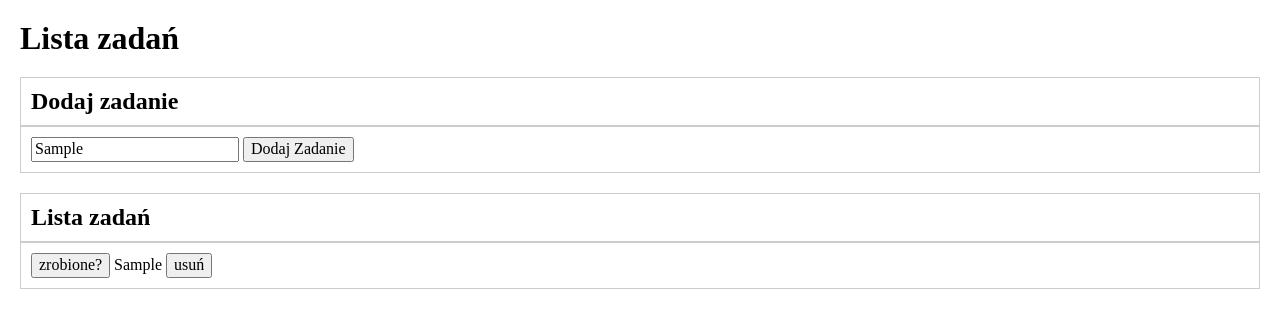
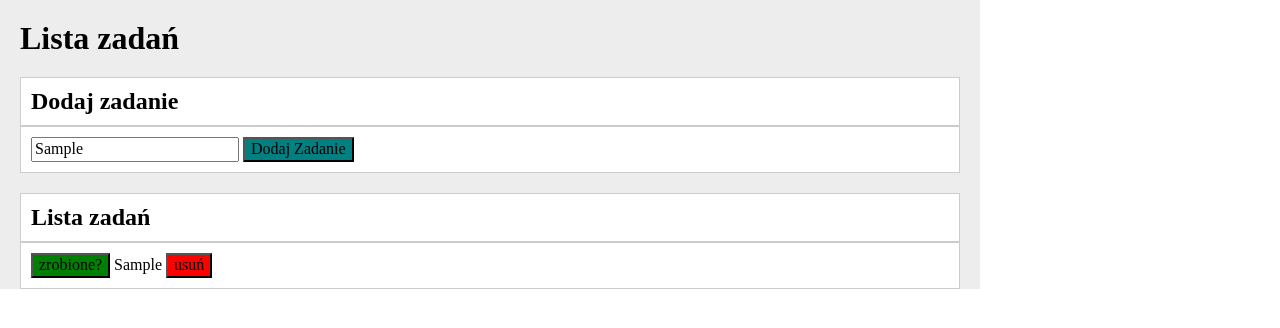
Before and after one commit to Wezarion/quest_center, a plain HTML site: page index.html in a window 1280 px wide. Both pictures are taken after typing "Sample" into the empty fields and a click on the button "Dodaj Zadanie". Drawn offline with nearby package versions, Linux system fonts and the light colour scheme.

Commit message:
reworking buttons

```diff
--- a/css/button.css
+++ b/css/button.css
@@ -1,15 +1,16 @@
-.form__button {
+.button {
     border: 1px solid ;
 }
 
-.form__button--addTask {
+.button--addTask {
     background-color: teal;
+
 }
 
-.form__button--done {
+.button--done {
     background-color: green;
 }
 
-.form__button--remove {
+.button--remove {
     background-color: red;
 }
--- a/css/form.css
+++ b/css/form.css
@@ -1,14 +1,14 @@
 .form {
     display: grid;
     max-width: 980px;
-    grid-gap: colapse;
+    background-color: #ededed;
     grid-template-columns: repeat(5, 1fr);
     grid-template-areas:
     "hd hd hd hd hd"
     "mq mq mq mq mq"
     "ma ma ma ma ma"
     "se se se se se"
-    "se se se se se"
+    "sl sl sl sl sl"
 }
 
 .form__title {
@@ -24,6 +24,7 @@
     border: 1px solid #ccc;
     margin: 0px 20px;
     padding: 10px;
+    background-color: white;
 }
 
 .form__main--question {
@@ -31,19 +32,22 @@
     border: 1px solid #ccc;
     margin: 0px 20px;
     padding: 10px;
+    background-color: white;
 }
 
 .form__tasks {
     grid-area: se;
     border: 1px solid #ccc;
+    margin: 20px 20px 0px;
+    padding: 10px;
+    background-color: white;
+}
+
+.form__tasks--list {
+    grid-area: sl;
+    border: 1px solid #ccc;
     margin: 0px 20px;
     padding: 10px;
     list-style: none;
+    background-color: white;
 }
-
-.form__tasks--list {
-    grid-area: se;
-    border: 1px solid #ccc;
-    margin: 20px 20px 0px;
-    padding: 10px;
-}
--- a/css/style.css
+++ b/css/style.css
@@ -5,3 +5,7 @@ html {
 *,  ::after, ::before {
     box-sizing: inherit;
 }
+
+.body {
+    background-color: #ededed;
+}
--- a/index.html
+++ b/index.html
@@ -15,6 +15,7 @@
 </head>
 
 <body>
+    <div class="form">
         <h1 class="form__title">
             Lista zadań
         </h1>
@@ -28,9 +29,10 @@
             <button class="button--addTask">Dodaj Zadanie</button>
         </form>
 
-    <h2 class="form__tasks--list">
+        <h2 class="form__tasks">
             Lista zadań
         </h2>
 
-    <ul class="form__tasks js-tasks"></ul>
+        <ul class="form__tasks--list js-tasks"></ul>
+    </div>
 </body>
```
Lines whose indentation alone changed are shown as unchanged.
